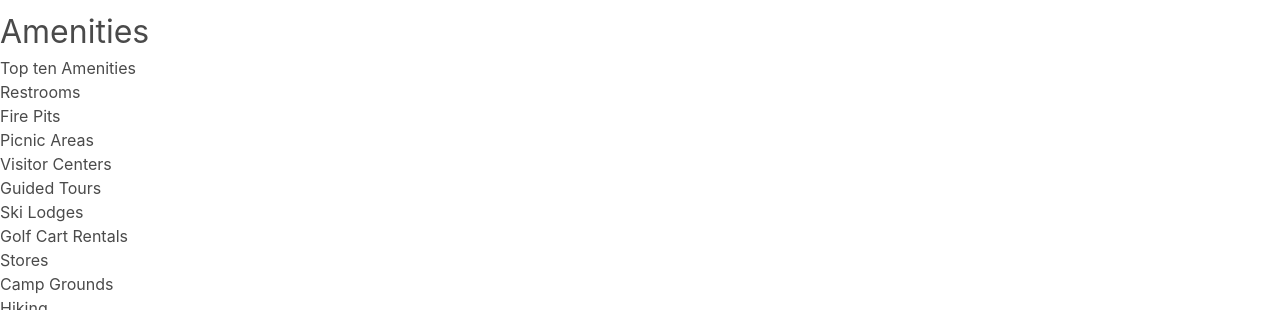
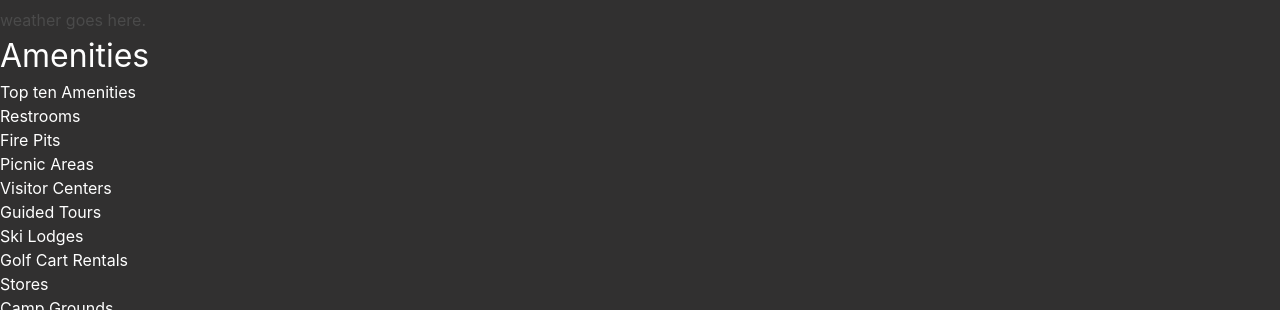
Before and after one commit to zombiewok28/A-Day-In-The-Smoky-Mountains, a plain HTML site: page index.html in a window 1280 px wide. Shown: the part 790-1100 px from the top of the page. Drawn offline with nearby package versions, Linux system fonts and the light colour scheme.

Commit message:
added color var and some styling

```diff
--- a/assets/css/style.css
+++ b/assets/css/style.css
@@ -1,3 +1,10 @@
+:root {
+  --green: rgb(#013220);
+  --white: white;
+  --chocolate: chocolate;
+  --grey: #313030;
+}
+
 h1 {
     text-align: center;
 }
@@ -34,15 +41,25 @@ header nav {
   }
 
   header nav ul li a:hover {
+    opacity: 0.8;
+    transition: opacity 1s ease-in-out 0.4s;
     background: blue;
     color: white;
     text-shadow: none;
+  }
+
+  body {
+    background-color: var(--grey);
   }
 
   .columns{
     background-color: chocolate;
   }
 
+  .hero{
+    color: white;
+  }
+
   .amenities {
     text-align: center;
   }
--- a/index.html
+++ b/index.html
@@ -73,6 +73,12 @@
             </div>
           </div>
         <!--Park history end-->
+
+        <!--weather API start-->
+        <div>
+            weather goes here.
+        </div>
+        <!--weather API end-->
 
         <!--Amenities Start-->
         <section id="amenities" class="hero">
```
